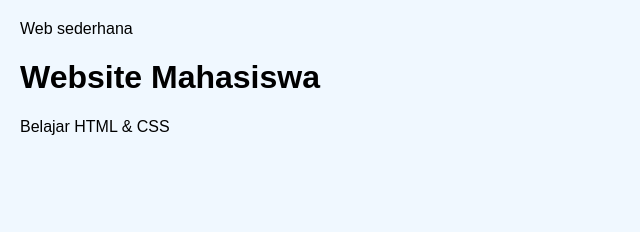
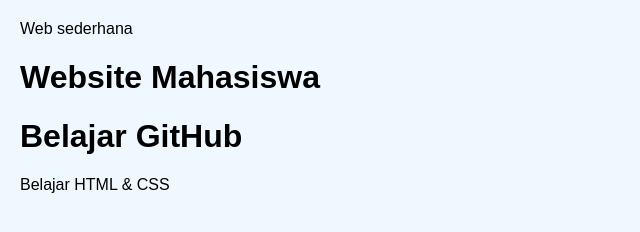
Before and after one commit to karinaibrahim0-blip/Karina-Ibrahim, a plain HTML site: page index.html in a window 1280 px wide. Shown: the whole page, without its empty margins (0-640 px from the left). Drawn offline with Linux system fonts and the light colour scheme.

Commit message:
Add header for 'Belajar GitHub' to index.html

```diff
--- a/index.html
+++ b/index.html
@@ -9,5 +9,6 @@
 
 <header>
     <h1>Website Mahasiswa</h1>
+    <h1>Belajar GitHub</h1>
     <p>Belajar HTML & CSS</p>
 </header>
```
